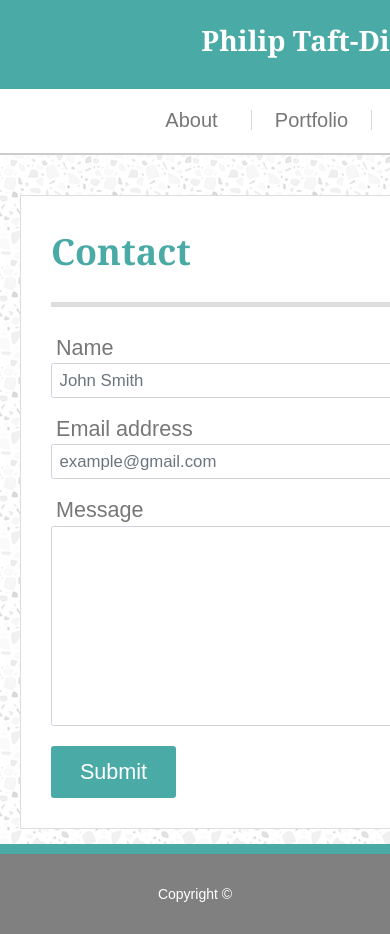
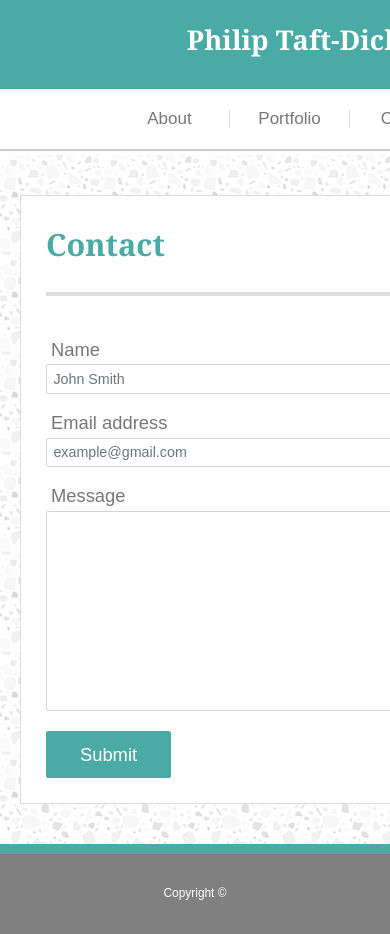
Before and after one commit to philiplane5000/responsive-portfolio-OLD, a plain HTML site: page contact.html in a window 390 px wide. Shown: the top 934 px of the page. Drawn offline with nearby package versions, Linux system fonts and the light colour scheme.

Commit message:
FINAL DRAFT

```diff
--- a/assets/css/responsive-style.css
+++ b/assets/css/responsive-style.css
@@ -31,7 +31,7 @@ header {
 }
 
 .main-content {
-    padding: 30px;
+    padding: 25px;
     margin-top: 130px;
     margin-bottom: 40px;
     background-color: #ffffff;
@@ -41,7 +41,7 @@ header {
 .name {
     float: left;
     height: 88.5px;
-    width: 290px;
+    width: 315px;
     background-color: #4aaaa5;
 }
 
@@ -62,12 +62,12 @@ hr {
     height: 2.5px;
     border: 0.5px solid #dddddd;
     background-color: #dddddd;
-    margin: 25px 0;
+    margin: 25px 0 40px 0;
 }
 
 h1 {
     color: #ffffff;
-    font-size: 2.8em;
+    font-size: 3.2em;
     margin: auto;
     line-height: 100%;
     font-weight: 600;
@@ -84,7 +84,6 @@ h2 {
 
 nav {
     float: left;
-    width: 275px;
     height: 75px;
     background-color: #ffffff;
 }
@@ -99,7 +98,7 @@ nav ul li {
     display: flex;
     width: 85px;
     font-size: 1.8em;
-    border-right: 1px solid rgba(0,0,0,0.15);
+    border-right: 1.25px solid rgba(0,0,0,0.15);
 }
 
 nav ul li:last-child {
@@ -148,7 +147,7 @@ nav a:active {
 }
 
 .margin-top { /* responsive using jquery */
-    margin-top: 75px;
+    margin-top: 65px;
 }
 
 /*ABOUT-ME PAGE: */
@@ -195,7 +194,7 @@ nav a:active {
     transform: translateY(calc(-150%));
     text-align: center;
     background-color:rgb(74, 170, 165);
-    font-size: 2em;
+    font-size: 2.2em;
     color: #fff;
     opacity: 0.65;
     z-index: 1;
@@ -289,19 +288,22 @@ textarea {
 }
 
 @media (max-width: 640px) {
+    html {
+        font-size: 8.5px;
+        min-width: 575px;
+    }
 
     header {
         position: static;
         display: block;
         height: 155px;
-        width: 100%;
+        border-bottom: none;
+        min-width: 575px;
     }
 
     .main-content {
         width: 535px;
-        margin-top: 40px;
-        margin-left: 20px;
-        margin-right: 20px;
+        margin: 40px 20px 0 20px;
     }
 
     .head-content {
@@ -311,24 +313,27 @@ textarea {
     }
 
     .name {
-        width: 99.5%;
+        width: 100%;
         margin: 0;
         display: flex;
     }
 
     .name h1 {
         margin: auto;
-        transform: translate(-30%, -5%);
+        transform: translate(-40%, -5%);
     }
 
     nav {
+        margin: 0;
         display: flex;
+        justify-content: space-around;
         height: 62.5px;
+        width: 100%;
+        border-bottom: 2px solid #cccccc;
     }
 
     nav ul {
-        margin: auto;
-        transform: translate(-5%, 0);
+        transform: translate(-25%, 0);
     }
 
     nav ul li {
@@ -340,8 +345,12 @@ textarea {
     }
 
     nav a:hover, nav a:focus {
-        letter-spacing: 1.250px;
-        font-size: 2.25rem;
+        letter-spacing: 1px;
+        font-size: 1.4em;
+    }
+
+    nav a:active {
+        border-bottom: 2.5px solid #DD524A;
     }
 
     #profilePic {
@@ -357,9 +366,18 @@ textarea {
         max-width: 100%;
     }
 
+    .img-container h3:hover, .img-container h3:focus {
+        opacity: 1;
+        letter-spacing: none;
+        font-size: 2.2em;
+    }
+
 }
 
 @media (min-width: 1824px) {
+    html {
+        font-size: 10.5px;
+    }
 
     .main-content {
         width: 960px;
```
Also changed, not shown: gallery.html (+6 -6 lines), 1 other file.
